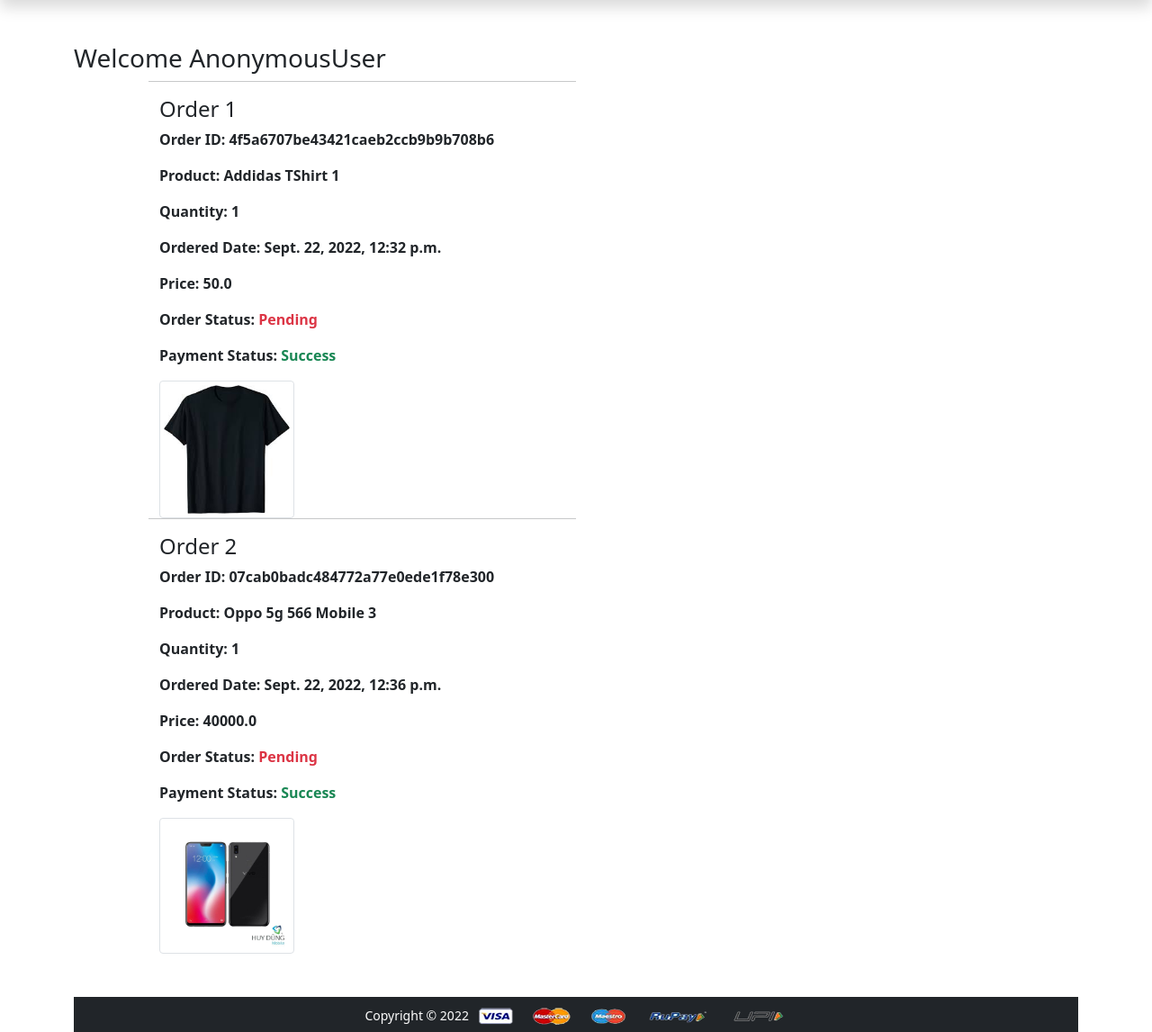
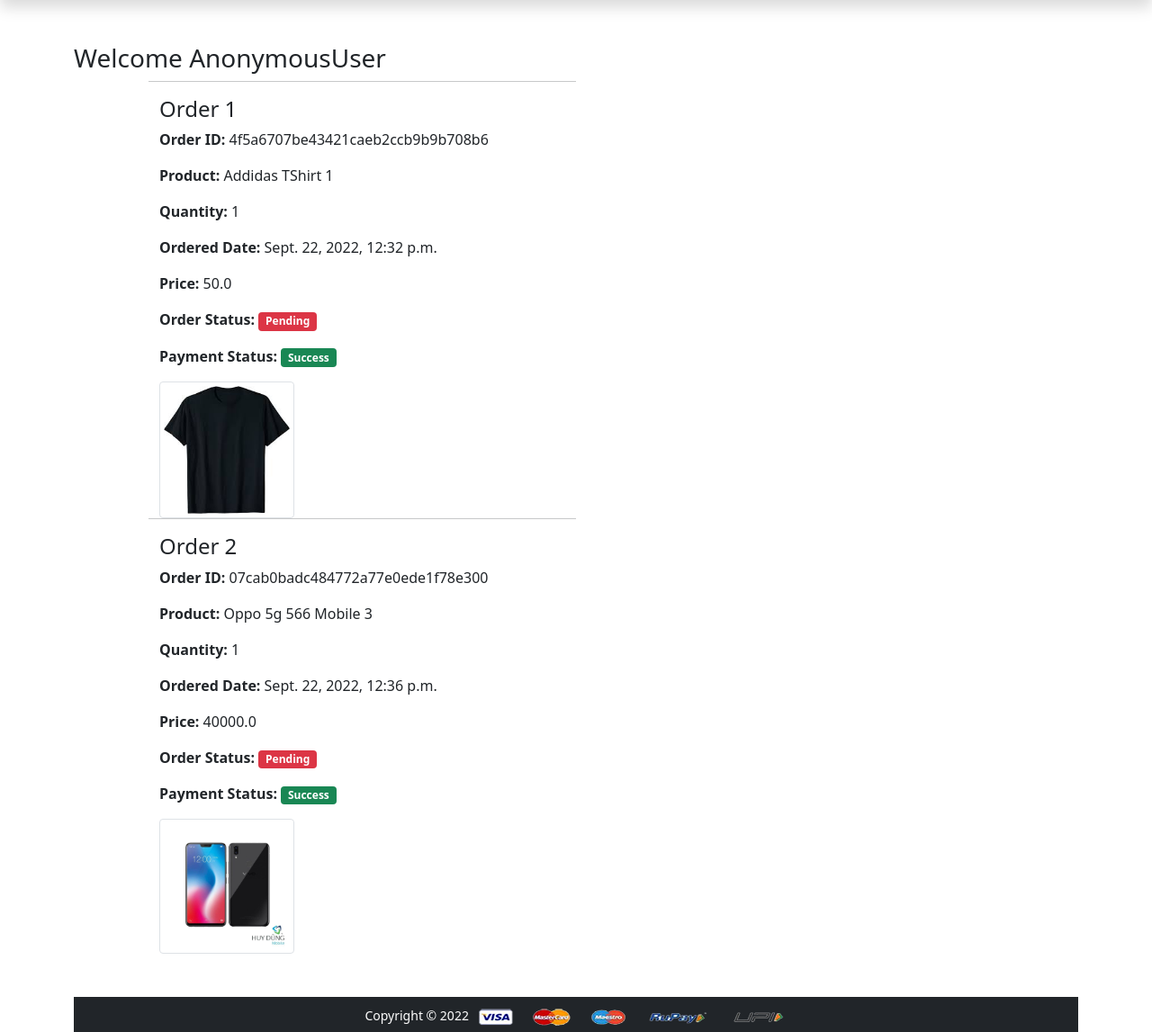
Before and after one commit to PeeusD/E-Cart-Ecommerce-, a Django app: template app/templates/app/orders.html in a window 1280 px wide. Shown: the part 56-1203 px from the top of the page at 90% size. Run offline with Django 3.2, Linux system fonts and the light colour scheme; the template is opened without the code that fills it: values that come from a table or form of the project are taken from there, others are empty; data comes from the database, SQL or seed files in the repository; both versions use the stored data as it was after the commit; some libraries are stand-ins or nearby versions.

Commit message:
added btn- into orders

```diff
--- a/app/templates/app/orders.html
+++ b/app/templates/app/orders.html
@@ -15,17 +15,17 @@
           <h4>Order {{forloop.counter}}</h4>
         </div>
 
-        <p class="fw-bold">Order ID: {{order.order_id}}</p>
-        <p class="fw-bold">Product: {{order.product.brand}} {{order.product.title}}</p>
-        <p class="fw-bold">Quantity: {{order.quantity}}</p>
-        <p class="fw-bold">Ordered Date: {{order.orderd_date}}</p>
-        <p class="fw-bold">Price: {{order.total_cost}}</p>
-        <p class="fw-bold ">Order Status: <span class="text-danger">{{order.status}}</span></p>
+        <p> <span class="fw-bold"> Order ID: </span> {{order.order_id}}</p>
+        <p> <span class="fw-bold"> Product: </span>{{order.product.brand}} {{order.product.title}}</p>
+        <p> <span class="fw-bold"> Quantity: </span> {{order.quantity}}</p>
+        <p> <span class="fw-bold"> Ordered Date: </span> {{order.orderd_date}}</p>
+        <p> <span class="fw-bold"> Price: </span> {{order.total_cost}}</p>
+        <p> <span class="fw-bold"> Order Status: </span> <span class="badge bg-danger">{{order.status}}</span></p>
 
         {% if order.is_paid %}
-        <p class="fw-bold ">Payment Status: <span class="text-success">Success</span></p>
+        <p class=" fw-bold ">Payment Status: <span class="badge bg-success">Success</span></p>
         {% else %}
-        <p class="fw-bold ">Payment Status: <span class="text-danger">Failed</span></p>
+        <p class=" fw-bold ">Payment Status: <span class="badge bg-danger">Failed</span></p>
 
       </div>
       {% endif %}
--- a/app/templates/app/payment_success.html
+++ b/app/templates/app/payment_success.html
@@ -10,7 +10,11 @@
     <br>
 
     Payment Successfull</h2>
+ <br>
 
 </div>
-
+<div class="text-center">
+  <a class="btn btn-warning fw-bold" href="{% url 'orders' %}">Check my Orders</a>
+ </div>
+</div>
 {% endblock main-content %}
```
Also changed, not shown: db.sqlite3.
